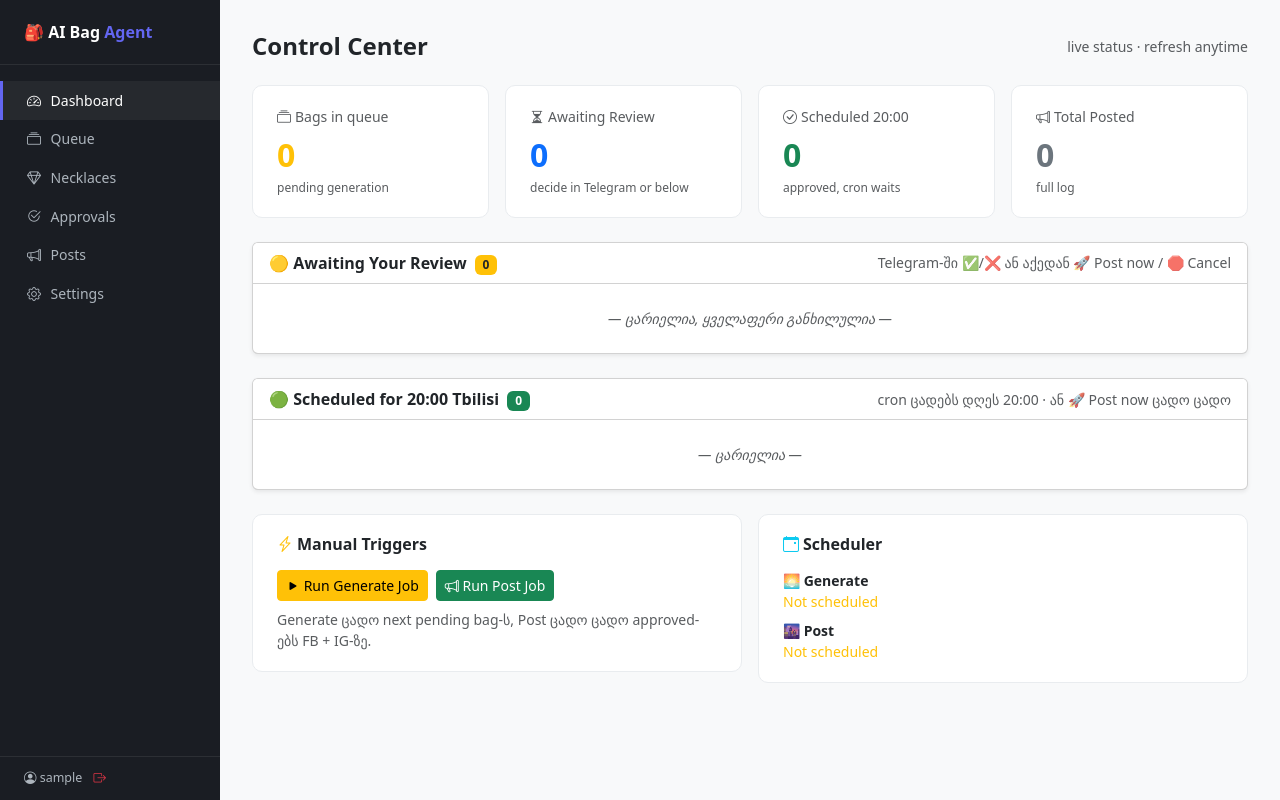
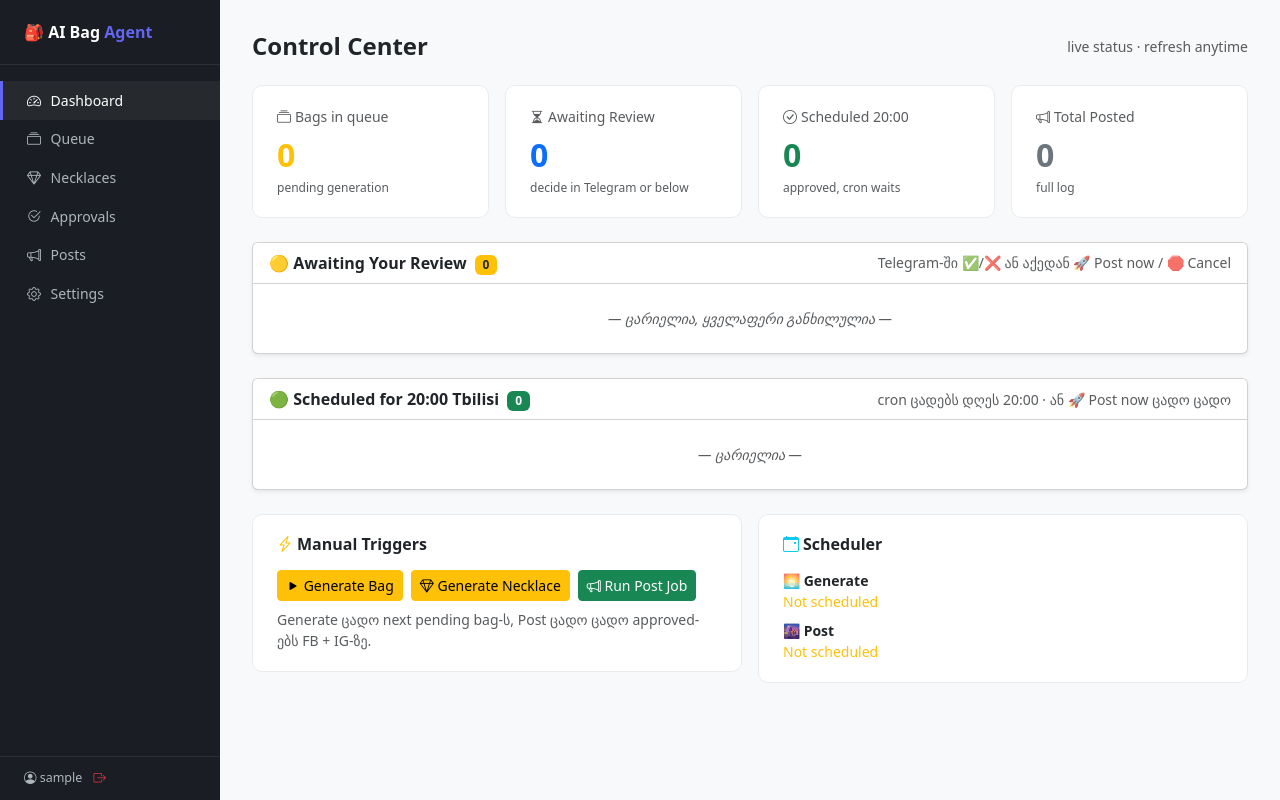
Before and after one commit to ketikh/pinterest-agent, a Flask app: page /admin/ in a window 1280 px wide. Run offline with Flask 3, Linux system fonts and the light colour scheme; the visitor is signed in with stand-in values (Sample User, id 1); data that the repository does not hold is empty.

Commit message:
feat(necklaces): add one-click "Generate Necklace now" trigger
- New /jobs/run-necklace-generate route: auto-picks a necklace from the
  inspirations gallery and runs the pipeline (necklace equivalent of the bag
  "Run Generate Job" button).
- Buttons added on the dashboard Manual Triggers (next to Generate Bag) and in
  the Necklaces page header.

Co-Authored-By: Claude Opus 4.8 (1M context) <noreply@anthropic.com>

```diff
--- a/ai_bag_agent/ai_content/routes.py
+++ b/ai_bag_agent/ai_content/routes.py
@@ -396,6 +396,25 @@ def necklaces_regenerate(bag_id: int):
     return redirect(url_for("ai_content.necklaces"))
 
 
+@ai_content_bp.route("/jobs/run-necklace-generate", methods=["POST"])
+@login_required
+def jobs_run_necklace_generate():
+    """Auto-pick a necklace from the inspirations gallery and generate it now.
+
+    The necklace equivalent of the bag 'Run Generate Job' button.
+    """
+    def _run(_app):
+        from .services.orchestrator import run_necklace_generate_job
+        run_necklace_generate_job(tenant_id="default")
+
+    _start_async(_run)
+    flash(
+        "⏳ ყელსაბამის გენერაცია დაიწყო — ფოტო Telegram-ში მოვა ~60–180 წამში.",
+        "info",
+    )
+    return redirect(request.referrer or url_for("ai_content.necklaces"))
+
+
 # ---------------------------------------------------------------------------
 # Approvals
 # ---------------------------------------------------------------------------
--- a/ai_bag_agent/ai_content/templates/ai_content/dashboard.html
+++ b/ai_bag_agent/ai_content/templates/ai_content/dashboard.html
@@ -241,7 +241,14 @@
               onsubmit="return confirm('გავუშვა Generate Job?')">
           <input type="hidden" name="csrf_token" value="{{ csrf_token() }}">
           <button type="submit" class="btn btn-warning btn-sm">
-            <i class="bi bi-play-fill"></i> Run Generate Job
+            <i class="bi bi-play-fill"></i> Generate Bag
+          </button>
+        </form>
+        <form method="POST" action="{{ url_for('ai_content.jobs_run_necklace_generate') }}"
+              onsubmit="return confirm('გავუშვა ყელსაბამის გენერაცია?')">
+          <input type="hidden" name="csrf_token" value="{{ csrf_token() }}">
+          <button type="submit" class="btn btn-warning btn-sm">
+            <i class="bi bi-gem"></i> Generate Necklace
           </button>
         </form>
         <form method="POST" action="{{ url_for('ai_content.jobs_run_post') }}"
```
Also changed, not shown: ai_bag_agent/ai_content/templates/ai_content/necklaces.html (+12 -3 lines).
